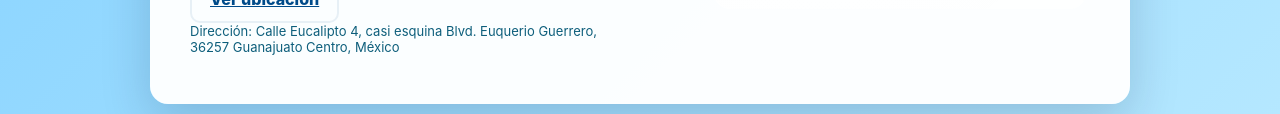
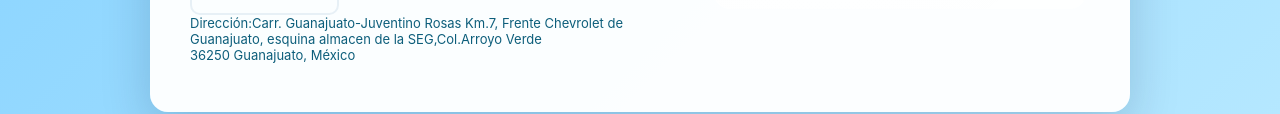
Before and after one commit to Antoniphantom/FIESTA-, a plain HTML site: page index.html in a window 1280 px wide. Shown: the part 1033-1147 px from the top of the page. Drawn offline with Linux system fonts and the light colour scheme.

Commit message:
Update index.html

```diff
--- a/index.html
+++ b/index.html
@@ -93,7 +93,7 @@
          </div>
         <a class="btn secondary" href="https://maps.app.goo.gl/AMiKh5sTBxUDgbB4A" target="_blank">Ver ubicación</a>
       </div>
-      <p class="footer-note">Dirección: Calle Eucalipto 4, casi esquina Blvd. Euquerio Guerrero, 36257 Guanajuato Centro, México</p>
+      <p class="footer-note">Dirección:Carr. Guanajuato-Juventino Rosas Km.7, Frente Chevrolet de Guanajuato, esquina almacen de la SEG,Col.Arroyo Verde<br> 36250 Guanajuato, México</p>
     </section>
   </div>
     <aside class="right">
```
